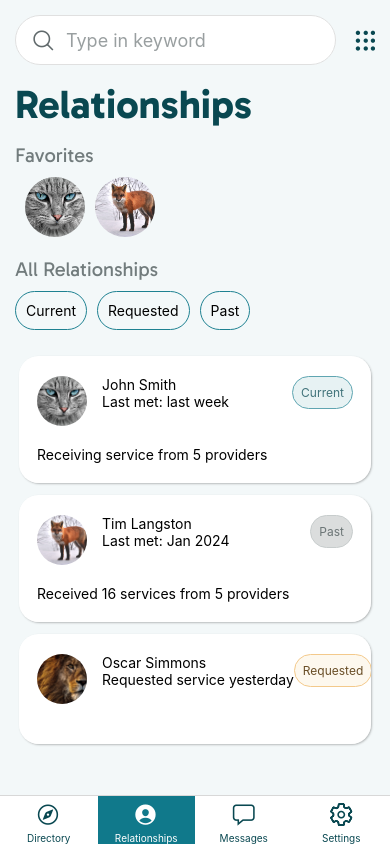
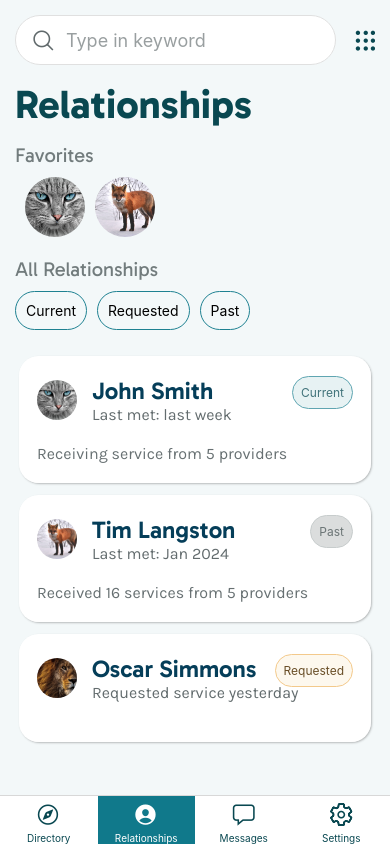
Before and after one commit to Valyria-Studios/ellis_app, a React Native app in the folder App/: screen /Relationships in a window 390 px wide. Built offline with nearby package versions, Linux system fonts and the light colour scheme.

Commit message:
Updated Style for text on Relationships page

```diff
--- a/App/screens/Relationships.js
+++ b/App/screens/Relationships.js
@@ -64,11 +64,11 @@ const RelationshipPage = () => {
           <ScrollView horizontal={true}>
             <Image
               source={require("../assets/images/userImage1.jpg")}
-              style={styles.profileIcon}
+              style={styles.favoriteIcons}
             />
             <Image
               source={require("../assets/images/userImage2.jpg")}
-              style={styles.profileIcon}
+              style={styles.favoriteIcons}
             />
             {/* ... add more profiles as needed */}
           </ScrollView>
@@ -103,10 +103,7 @@ const RelationshipPage = () => {
             <View style={styles.headerContainer}>
               <View style={styles.header}>
                 <View style={styles.start}>
-                  <Image
-                    source={client.image}
-                    style={globalstyles.profileImage}
-                  />
+                  <Image source={client.image} style={styles.profileImage} />
                   <View>
                     <Text style={styles.name}>{client.name}</Text>
                     <Text style={styles.recency}>
@@ -157,7 +154,7 @@ const RelationshipPage = () => {
               </View>
             </View>
             <View>
-              <Text>{client.providers}</Text>
+              <Text style={styles.providersText}>{client.providers}</Text>
             </View>
           </Card>
         ))}
@@ -195,7 +192,7 @@ const styles = StyleSheet.create({
     fontFamily: "gabarito-regular",
   },
 
-  profileIcon: {
+  favoriteIcons: {
     width: 60,
     height: 60,
     borderRadius: 50,
@@ -228,11 +225,29 @@ const styles = StyleSheet.create({
   },
 
   start: {
+    flex: 1,
     flexDirection: "row",
-    justifyContent: "center",
+    alignItems: "center",
   },
 
-  name: {},
+  profileImage: {
+    width: 40,
+    height: 40,
+    borderRadius: 50,
+    marginRight: 15,
+  },
+
+  name: {
+    color: "#053e59",
+    fontSize: 24,
+    fontFamily: "gabarito-semibold",
+  },
+
+  recency: {
+    color: "#636c6e",
+    fontSize: 16,
+    fontFamily: "karla-regular",
+  },
 
   status: {
     alignItems: "center",
@@ -245,6 +260,12 @@ const styles = StyleSheet.create({
     padding: 8,
     fontSize: 12,
   },
+
+  providersText: {
+    fontSize: 16,
+    color: "#677072",
+    fontFamily: "karla-regular",
+  },
 });
 
 export default RelationshipPage;
```
